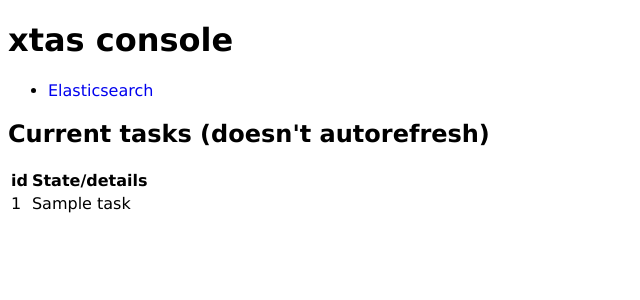
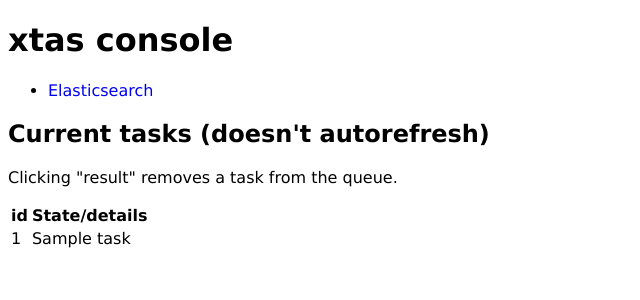
Before and after one commit to NLeSC/xtas, a Python web app: template xtas/templates/console.html in a window 1280 px wide. Shown: the top 300 px of the page, without its empty margins (0-640 px from the left). Run offline with Jinja, Linux system fonts and the light colour scheme; the template is opened without the code that fills it: most values are stand-ins (such as "Sample title", 1, 10 or a date in 2020).

Commit message:
allow getting results from the web console

```diff
--- a/xtas/templates/console.html
+++ b/xtas/templates/console.html
@@ -43,6 +43,9 @@
     <h2>Current tasks (doesn't autorefresh)</h2>
 
     {% if tasks %}
+      <p>
+        Clicking "result" removes a task from the queue.
+      </p>
       <table>
         <tr>
           <th>id</th>
@@ -51,7 +54,12 @@
         {% for task in tasks %}
           <tr>
             <td>{{ task[0] }}</td>
-            <td>{{ task[1] }}</td>
+            <td>
+              {{ task[1] }}
+              {% if task[1] == "SUCCESS" %}
+                (<a href="/result/{{ task[0] }}">result</a>)
+              {% endif %}
+            </td>
           </tr>
         {% endfor %}
       </table>
```
